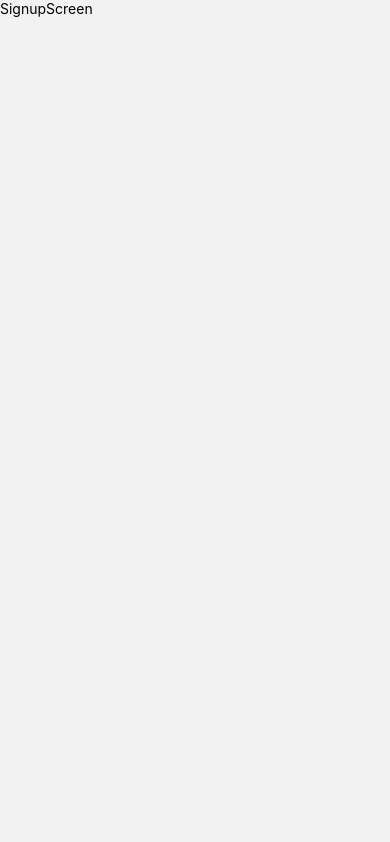
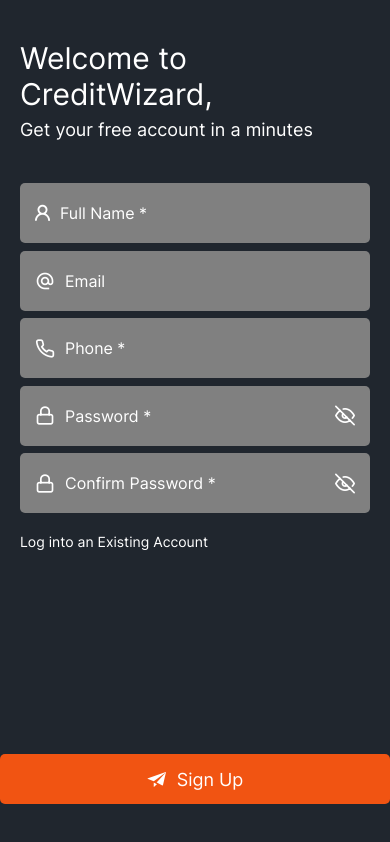
Before and after one commit to tier3guy/helping-hands-frontend, a React Native app: screen /Signup in a window 390 px wide. Built offline with nearby package versions, Linux system fonts and the light colour scheme.

Commit message:
Sign up & Login Screen are Done

```diff
--- a/App.js
+++ b/App.js
@@ -6,7 +6,6 @@ import { NavigationContainer } from '@react-navigation/native';
 import { StatusBar } from './components';
 import AuthProvider from './context/authContext';
 import Routes from './navigation/routes';
-
 
 const App = () => {
 
--- a/api/config.js
+++ b/api/config.js
@@ -5,7 +5,7 @@
  * @default - 'development'
  * @permissbleValues - 'development' | 'production'
  */
-export const MODE = 'development';
+export const MODE = 'production';
 
 /**
  * @description - This is the API URL of the app.
@@ -14,5 +14,5 @@ export const MODE = 'development';
  * @default - 'http://localhost:8001/api'
  * @restrictions - Do not change this value unless you know what you are doing.
  */
-export const TEST_API_URL = 'http://localhost:8001/';
-export const PROD_API_URL = 'https://helping-hands-server-drab.vercel.app/';
+export const TEST_API_URL = 'http://localhost:8001';
+export const PROD_API_URL = 'https://helping-hands-server-nine.vercel.app';
--- a/api/index.js
+++ b/api/index.js
@@ -1,6 +1,95 @@
-export const SignupFunction = async (data) => {};
+// Constants
+import { MODE, TEST_API_URL, PROD_API_URL } from './config';
+import { ASYNC_STORAGE_ACCESS_KEY } from '../globals/constants';
 
-export const LoginFunction = async (data) => {};
+// External Libraries
+import AsyncStorage from "@react-native-async-storage/async-storage";
+
+const API_URL = MODE === 'development' ? TEST_API_URL : PROD_API_URL;
+
+export const SignupFunction = async (data, setErrorMessages, setUser) => {
+
+        const { fullName, email, phone, password } = data;
+
+        fetch(`${API_URL}/signup`, {
+            method: 'POST',
+            headers: {
+                'Content-Type': 'application/json',
+            },
+            body: JSON.stringify({
+                name: fullName,
+                email,
+                phone,
+                password,
+            }),
+        })
+        .then((response) => response.json())
+        .then((data) => {
+            if(data.status === 'failed' && data.result === 'Email already exists'){
+                setErrorMessages('Email already exists');
+                return;
+            };
+            if(data.status === 'failed' && data.result === 'Phone already exists'){
+                setErrorMessages('Phone already exists');
+                return;
+            };
+            if(data.status === 'success'){
+                setUser(data.result);
+                AsyncStorage.setItem(ASYNC_STORAGE_ACCESS_KEY, data.result);
+                return;
+            }
+            console.log(data);
+            return data;
+        })
+        .catch((error) => {
+            return {
+                status: 'failed',
+                result: error
+            }
+        })
+};
+
+export const LoginFunction = (data, setErrorMessages, setUser) => {
+
+
+    const { emailOrPhone, password } = data;
+    const isEmail = emailOrPhone.includes('@');
+
+    fetch(`${API_URL}/login`, {
+        method: 'POST',
+        headers: {
+            'Content-Type': 'application/json',
+        },
+        body: JSON.stringify({
+            email: isEmail ? emailOrPhone : '',
+            phone: isEmail ? '' : emailOrPhone,
+            password,
+        }),
+    })
+    .then((response) => response.json())
+    .then((data) => {
+        if(data.status === 'failed' && data.result === 'Wrong password'){
+            setErrorMessages('Either email or password is invalid');
+            return;
+        };
+        if(data.status === 'failed' && data.result === 'No result found'){
+            setErrorMessages('User is not registered');
+            return;
+        };
+        if(data.status === 'success'){
+            setUser(data.result);
+            AsyncStorage.setItem(ASYNC_STORAGE_ACCESS_KEY, data.result);
+            return;
+        }
+        return data;
+    })
+    .catch((error) => {
+        return {
+            status: 'failed',
+            result: error
+        }
+    })
+};
 
 export const LogoutFunction = async () => {};
 
--- a/app.json
+++ b/app.json
@@ -21,7 +21,8 @@
       "adaptiveIcon": {
         "foregroundImage": "./assets/adaptive-icon.png",
         "backgroundColor": "#ffffff"
-      }
+      },
+      "softwareKeyboardLayoutMode": "pan"
     },
     "web": {
       "favicon": "./assets/favicon.png"
--- a/assets/themes/colors.js
+++ b/assets/themes/colors.js
@@ -6,7 +6,8 @@ const colors = {
         dark: '#20262E',
         light: '#FFFFFF',
         yellow: '#FFA500',
-        orange: '#F15412'
+        orange: '#F15412',
+        danger: '#CF3030',
     }
 }
 
--- a/components/Icons.js
+++ b/components/Icons.js
@@ -4,6 +4,7 @@
 import Feather from 'react-native-vector-icons/Feather';
 import MaterialIcons from 'react-native-vector-icons/MaterialIcons';
 import Entypo from 'react-native-vector-icons/Entypo';
+import Octicons from 'react-native-vector-icons/Octicons';
 
 const Icon = (props) => {
     const { name } = props;
@@ -21,6 +22,8 @@ const Icon = (props) => {
             return <MaterialIcons {...props} />;
         case 'paper-plane':
             return <Entypo {...props} />;
+        case 'person':
+            return <Octicons {...props} />;
         default:
             return <Feather {...props} />;
     }
--- a/components/Input/index.js
+++ b/components/Input/index.js
@@ -44,6 +44,7 @@ const RNInput = (props) => {
                 placeholderTextColor={colors.dark.light}
                 {...rest}
                 secureTextEntry={eye && toggleSecure}
+                cursorColor={colors.dark.light}
             />
             {
                 eye && <Icon
--- a/screens/auth/LoginScreen.js
+++ b/screens/auth/LoginScreen.js
@@ -7,14 +7,52 @@ import {
   InterText,
   Input,
   PrimaryButton,
-  SecondaryButton
 } from '../../components';
-
 
 // Styles
 import colors from '../../assets/themes/colors';
 
-const LoginScreen = () => {
+// Api Services
+import { LoginFunction } from '../../api';
+
+// Contexts
+import { useAuth } from '../../context/authContext';
+
+const LoginScreen = ({navigation}) => {
+
+  const [errorMessages, setErrorMessages] = React.useState(null);
+  const [emailOrPhone, setEmailOrPhone] = React.useState('');
+  const [password, setPassword] = React.useState('');
+
+  const { user, setUser } = useAuth();
+
+  const LoginHandler = () => {
+
+    if(emailOrPhone === ''){
+      setErrorMessages('Email or Phone is required');
+      return;
+    }
+
+    const emailRegex = /^[a-zA-Z0-9._-]+@[a-zA-Z0-9.-]+\.[a-zA-Z]{2,4}$/;
+    const phoneRegex = /^[0-9]{10}$/;
+
+    if(!emailRegex.test(emailOrPhone) && !phoneRegex.test(emailOrPhone)){
+      setErrorMessages('Email or Phone is invalid');
+      return;
+    }
+
+    if(password === ''){
+      setErrorMessages('Password is required');
+      return;
+    }
+
+    LoginFunction({ emailOrPhone, password }, setErrorMessages, setUser);
+  };
+
+  const goToSignup = () => {
+    navigation.navigate('Signup');
+  };
+
   return (
     <View style={styles.container}>
 
@@ -24,8 +62,19 @@ const LoginScreen = () => {
       </View>
 
       <View style={[styles.w100, styles.inputContainer]}>
-        <Input placeholder="Email / Phone" icon="alternate-email" />
-        <Input placeholder="Password" icon="lock" eye />
+        <Input
+          placeholder="Email / Phone"
+          icon="alternate-email"
+          value={emailOrPhone}
+          onChangeText={(text) => setEmailOrPhone(text)}
+          />
+        <Input
+          placeholder="Password"
+          icon="lock"
+          value={password}
+          onChangeText={(text) => setPassword(text)}
+          eye
+        />
       </View>
 
       <TouchableOpacity style={[styles.w100]}>
@@ -36,8 +85,28 @@ const LoginScreen = () => {
         <PrimaryButton
           label="Login"
           icon="paper-plane"
+          onPress={LoginHandler}
         />
       </View>
+
+      <View style={[styles.w100, styles.errorBox]}>
+        {
+          errorMessages &&
+          <InterText
+            size={14}
+            style={{ color: colors.dark.danger }}
+          >
+            {errorMessages}
+          </InterText>
+        }
+      </View>
+
+      <TouchableOpacity
+        style={[styles.w100, styles.bottomButton]}
+        onPress={goToSignup}
+      >
+        <InterText size={14}>Don't have an account ?</InterText>
+      </TouchableOpacity>
     </View>
   )
 }
@@ -69,6 +138,15 @@ const styles = StyleSheet.create({
   },
   buttonContainer: {
     marginVertical: 20,
+  },
+  bottomButton: {
+    position: 'absolute',
+    bottom: 20,
+  },
+  errorBox: {
+    height: 30,
+    alignItems: 'center',
+    // justifyContent: 'center',
   }
 });
 
--- a/screens/auth/SignupScreen.js
+++ b/screens/auth/SignupScreen.js
@@ -1,12 +1,185 @@
-import React from 'react';
-import { Text, View } from 'react-native';
+// Internal Libraries
+import React, { useState } from 'react';
+import { TouchableOpacity, View, StyleSheet } from 'react-native';
 
-const SignupScreen = () => {
+// Components
+import { InterText, Input, PrimaryButton } from '../../components';
+
+// Contexts
+import { useAuth } from '../../context/authContext';
+
+// Api Services
+import { SignupFunction } from '../../api';
+
+// Styles
+import colors from '../../assets/themes/colors';
+
+const SignupScreen = ({navigation}) => {
+
+  const [errorMessages, setErrorMessages] = React.useState(null);
+  const { user, setUser } = useAuth();
+
+  // user data
+  const [fullName, setFullName] = useState('');
+  const [email, setEmail] = useState('');
+  const [phone, setPhone] = useState('');
+  const [password, setPassword] = useState('');
+  const [confirmPassword, setConfirmPassword] = useState('');
+
+  const SignupHandler = () => {
+
+    if(fullName === ''){
+      setErrorMessages('Full Name is required');
+      return;
+    }
+
+    if(phone === ''){
+      setErrorMessages('Phone is required');
+      return;
+    }
+
+    const phoneRegex = /^[0-9]{10}$/;
+
+    if(!phoneRegex.test(phone)){
+      setErrorMessages('Phone is invalid');
+      return;
+    }
+
+    if(password === ''){
+      setErrorMessages('Password is required');
+      return;
+    }
+
+    if(confirmPassword === ''){
+      setErrorMessages('Confirm Password is required');
+      return;
+    }
+
+    if(password !== confirmPassword){
+      setErrorMessages('Password and Confirm Password does not match');
+      return;
+    }
+
+    SignupFunction({ fullName, email, phone, password }, setErrorMessages, setUser);
+
+  };
+
+  const goToLogin = () => {
+    navigation.navigate('Login');
+  };
+
   return (
-    <View>
-        <Text>SignupScreen</Text>
+    <View style={[styles.w100, styles.container]}>
+
+      <View style={[styles.header, styles.w100]}>
+        <InterText style={{ fontSize: 30, marginBottom: 5 }}>Welcome to CreditWizard,</InterText>
+        <InterText style={{ lineHeight: 26 }}>Get your free account in a minutes</InterText>
+      </View>
+
+      <View style={[styles.w100, styles.inputContainer]}>
+        <Input
+          placeholder="Full Name *"
+          icon="person"
+          value={fullName}
+          onChangeText={(text) => setFullName(text)}
+        />
+        <Input
+          placeholder="Email"
+          icon="alternate-email"
+          value={email}
+          onChangeText={(text) => setEmail(text)}
+        />
+        <Input
+          placeholder="Phone *"
+          icon="phone"
+          value={phone}
+          onChangeText={(text) => setPhone(text)}
+        />
+        <Input
+          placeholder="Password *"
+          icon="lock"
+          value={password}
+          onChangeText={(text) => setPassword(text)}
+          eye
+        />
+        <Input
+          placeholder="Confirm Password *"
+          icon="lock"
+          value={confirmPassword}
+          onChangeText={(text) => setConfirmPassword(text)}
+          eye
+        />
+      </View>
+
+      <TouchableOpacity
+        style={[styles.w100]}
+        onPress={goToLogin}
+      >
+        <InterText size={14}>Log into an Existing Account</InterText>
+      </TouchableOpacity>
+
+      <View style={[styles.w100, styles.errorBox]}>
+        {
+          errorMessages &&
+          <InterText
+            size={14}
+            style={{ color: colors.dark.danger }}
+          >
+            {errorMessages}
+          </InterText>
+        }
+      </View>
+
+      <View style={[styles.w100, styles.buttonContainer, styles.bottomButton]}>
+        <PrimaryButton
+          label="Sign Up"
+          icon="paper-plane"
+          onPress={SignupHandler}
+        />
+      </View>
+
     </View>
   )
 }
 
+const styles = StyleSheet.create({
+  w100: {
+    width: '100%',
+  },
+  border: {
+    borderWidth: 1,
+    borderColor: colors.dark.light,
+  },
+  container: {
+    flex: 1,
+    alignItems: 'center',
+    backgroundColor: colors.dark.dark,
+    padding: 20,
+  },
+  header: {
+    justifyContent: 'center',
+    paddingVertical: 20,
+    // alignItems: 'center',
+    // paddingHorizontal: 20,
+  },
+  inputContainer: {
+    height: 330,
+    justifyContent: 'space-between',
+    marginVertical: 20,
+  },
+  buttonContainer: {
+    marginVertical: 20,
+  },
+  bottomButton: {
+    position: 'absolute',
+    bottom: 20,
+  },
+  errorBox: {
+    height: 30,
+    alignItems: 'center',
+    // justifyContent: 'center',
+  }
+});
+
+
 export default SignupScreen;
```
Also changed, not shown: components/StatusBar/index.js (+4 -4 lines).
